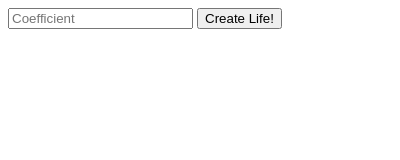
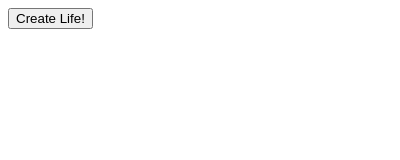
Before and after one commit to nschechter/weboflife, a browser extension: page popup/popup.html in a window 400 px wide. Drawn offline with Linux system fonts and the light colour scheme.

Commit message:
added base statistics files.

```diff
--- a/popup/popup.html
+++ b/popup/popup.html
@@ -1,12 +1,12 @@
 <!DOCTYPE html>
 <html>
 <head>
-	<title>Hey there</title>
+	<title>Web of Life</title>
 	<script src="popup.js"></script>
 </head>
 <body>
 	<form id="life-form">
-		<input type="text" placeholder="Coefficient">
+		<!-- <input type="text" placeholder="Coefficient"> -->
 		<input type="submit" value="Create Life!">
 	</form>
 	<h4 id="total-cells"></h4>
--- a/popup/popup.js
+++ b/popup/popup.js
@@ -4,6 +4,6 @@ window.onload = function() {
 
 const createLife = function(event) {
 	event.preventDefault()
-	console.log(document.getElementsByTagName("input")[0].value)
+	//console.log(document.getElementsByTagName("input")[0].value)
 	chrome.tabs.executeScript(null, {file: "content.js"});
 };
--- /dev/null
+++ b/statistics.js
@@ -0,0 +1 @@
+//some keybind to open/close this file.
```
Also changed, not shown: statistics.html (added, +1 -0 lines).
